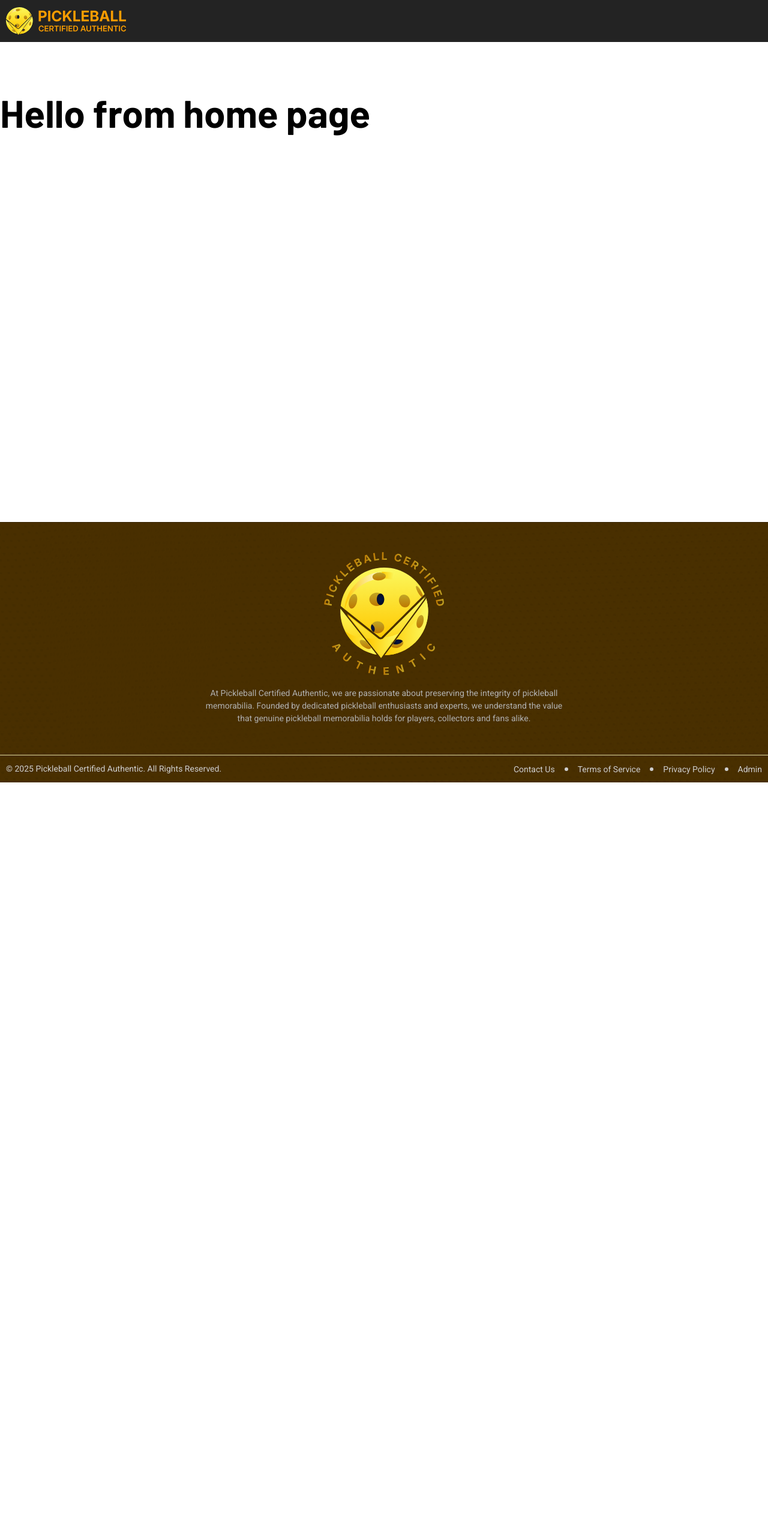
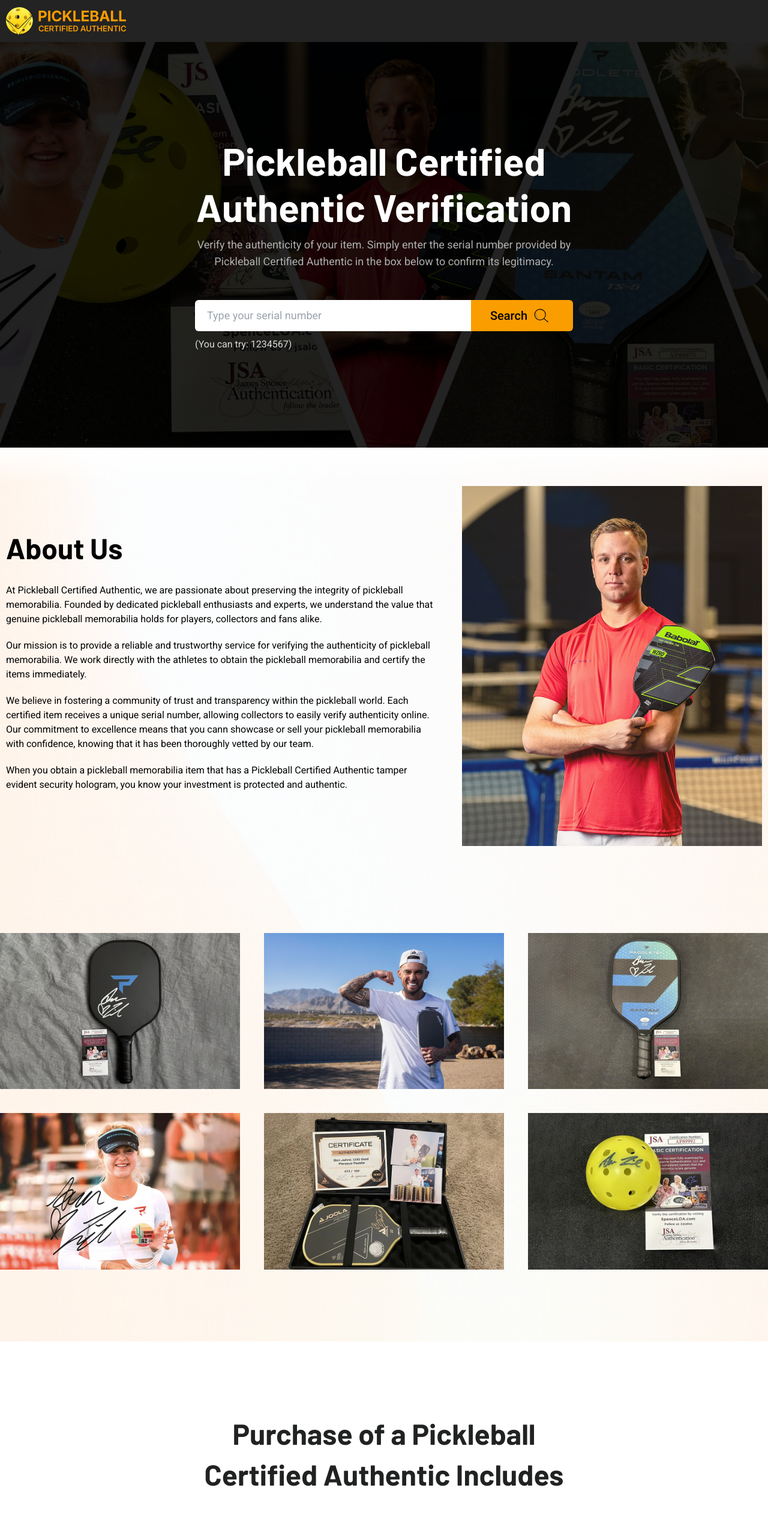
Before and after one commit to shakil-dgency/pickleball-certificate-authenticator3, a Next.js app: page / in a window 1280 px wide. Shown: the top 2540 px of the page at 60% size. Before the commit the page ends 1304 px from the top, so only its background shows below. Built offline with nearby package versions, Linux system fonts and the light colour scheme; no server answers.

Commit message:
create home page

```diff
--- a/src/app/page.js
+++ b/src/app/page.js
@@ -1,10 +1,15 @@
+import AboutAndGallery from "@/components/Home/AboutAndGallery";
+import Hero from "@/components/Home/Hero/Hero";
+import PurchaseIncludes from "@/components/Home/PurchaseIncludes";
 
 
 export default function page() {
 
 	return (
-		<div className="h-[100vh] pt-20">
-			<h1 className="text-black">Hello from home page</h1>
+		<div className="">
+			<Hero />
+			<AboutAndGallery />
+			<PurchaseIncludes />
 		</div>
 	);
 }
--- a/src/components/Home/PurchaseIncludes.jsx
+++ b/src/components/Home/PurchaseIncludes.jsx
@@ -1,3 +1,4 @@
+"use client"
 import Image from "next/image";
 import React from "react";
 import Lottie from "lottie-react";
```
